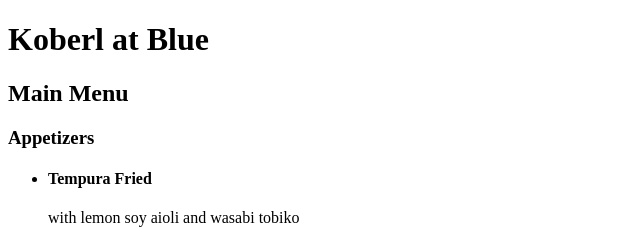
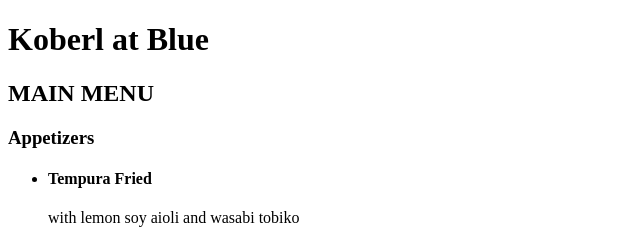
Before and after one commit to GRCJillianBrandon/GRCJillianBrandon.github.io, a plain HTML site: page grc338/restaurantmenu/index.html in a window 1280 px wide. Shown: the top 240 px of the page, 0-640 px from the left. Drawn offline with Linux system fonts and the light colour scheme.

Commit message:
Update index.html

```diff
--- a/grc338/restaurantmenu/index.html
+++ b/grc338/restaurantmenu/index.html
@@ -6,7 +6,7 @@
         </head>
         <body>
         <h1>Koberl at Blue</h1>
-        <h2>Main Menu</h2>
+        <h2>MAIN MENU</h2>
         <h3>Appetizers</h3>
         <ul>
     <li>
```
